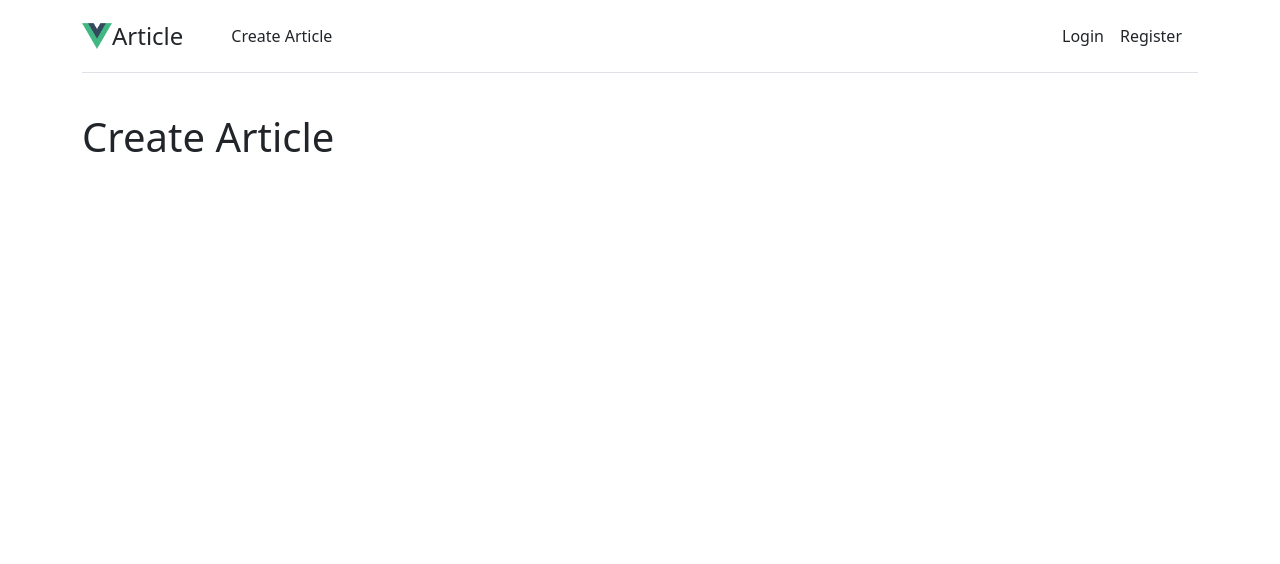
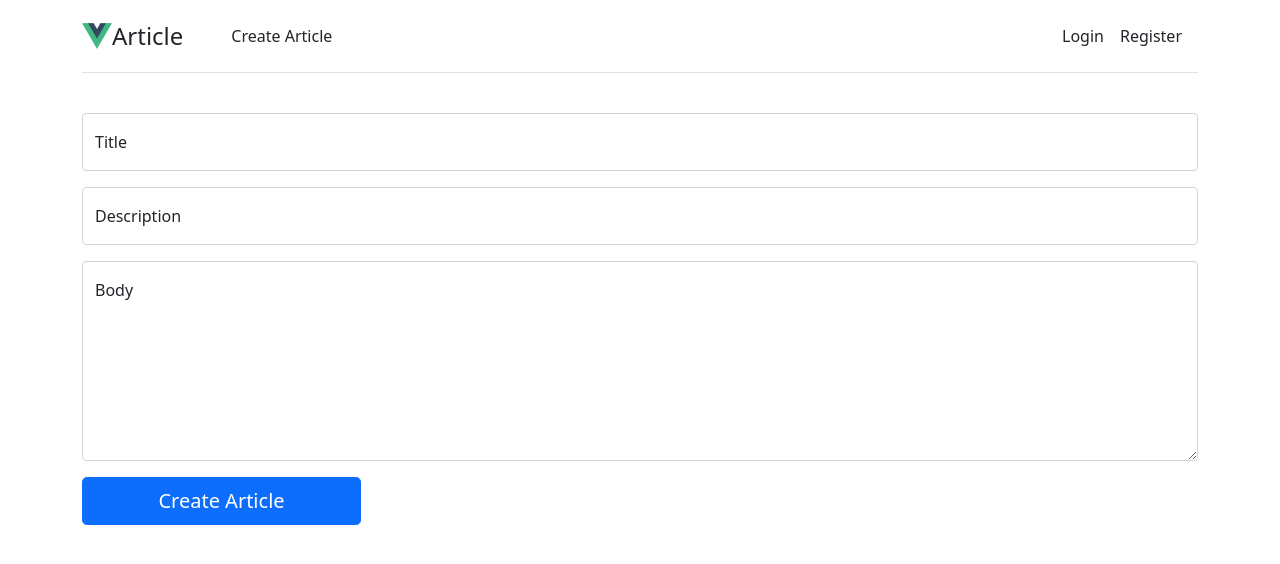
Before and after one commit to azykdev/Vue2-Article-App, a Vue app: page /create-article in a window 1280 px wide. Shown: the top 564 px of the page. Built offline with nearby package versions, Linux system fonts and the light colour scheme; no server answers.

Commit message:
#21 - Create article API complete

```diff
--- a/src/api/articles.js
+++ b/src/api/articles.js
@@ -6,6 +6,9 @@ const ArticlesService = {
   },
   article(slug) {
     return axios.get(`/articles/${slug}`);
+  },
+  createArticle(data) {
+    return axios.post('/articles', {article: data})
   }
 }
 
--- a/src/modules/articles.js
+++ b/src/modules/articles.js
@@ -64,6 +64,14 @@ const actions = {
         commit('getArticleBySlugFailure')
       })
     })
+  },
+
+  createArticle({ commit }, data) {
+    return new Promise(resolve => {
+      ArticlesService.createArticle(data).then(res => {
+        resolve(res)
+      })
+    })
   }
 }
 
--- /dev/null
+++ b/src/ui-components/MyTextArea.vue
@@ -0,0 +1,26 @@
+<template>
+  <div class="form-floating mb-3">
+    <textarea class="form-control" style="height: 25vh;" :placeholder="label" :value="modelValue" @input="$emit('update:modelValue', $event.target.value)"></textarea>
+    <label for="floatingInput">{{ label }}</label>
+  </div>
+</template>
+
+<script setup>
+defineOptions({
+  name: 'MyTextArea',
+})
+defineProps({
+  label: {
+    type: String,
+  },
+  type: {
+    type: String,
+  },
+  modelValue: {
+    type: [String, Number],
+  }
+})
+
+</script>
+
+<style scoped></style>
--- a/src/ui-components/index.js
+++ b/src/ui-components/index.js
@@ -1,4 +1,5 @@
 import MyButtonVue from "./MyButton.vue";
 import MyInputVue from "./MyInput.vue";
+import MyTextArea from "./MyTextArea.vue"
 
-export default [MyButtonVue, MyInputVue];
+export default [MyButtonVue, MyInputVue, MyTextArea];
--- a/src/views/CreateArticleView.vue
+++ b/src/views/CreateArticleView.vue
@@ -1,15 +1,34 @@
 <template>
-  <div>
-    <h1>Create Article</h1>
-  </div>
+  <form @submit.prevent>
+    <MyInput type="text" label="Title" v-model="article.title" />
+    <MyInput type="text" label="Description" v-model="article.description" />
+    <MyTextArea label="Body" v-model="article.body" />
+    <div class="w-25">
+      <MyButton @click="createArticle">Create Article</MyButton>
+    </div>
+  </form>
 </template>
 
 <script>
-  export default {
-
+export default {
+  data() {
+    return {
+      article: {
+        title: '',
+        description: '',
+        body: '',
+        taglist: []
+      }
+    }
+  },
+  methods: {
+    createArticle() {
+      this.$store.dispatch('createArticle', this.article).then(() => {
+        this.$router.push({name: 'home'})
+      })
+    }
   }
+}
 </script>
 
-<style scoped>
-
-</style>
+<style scoped></style>
```
